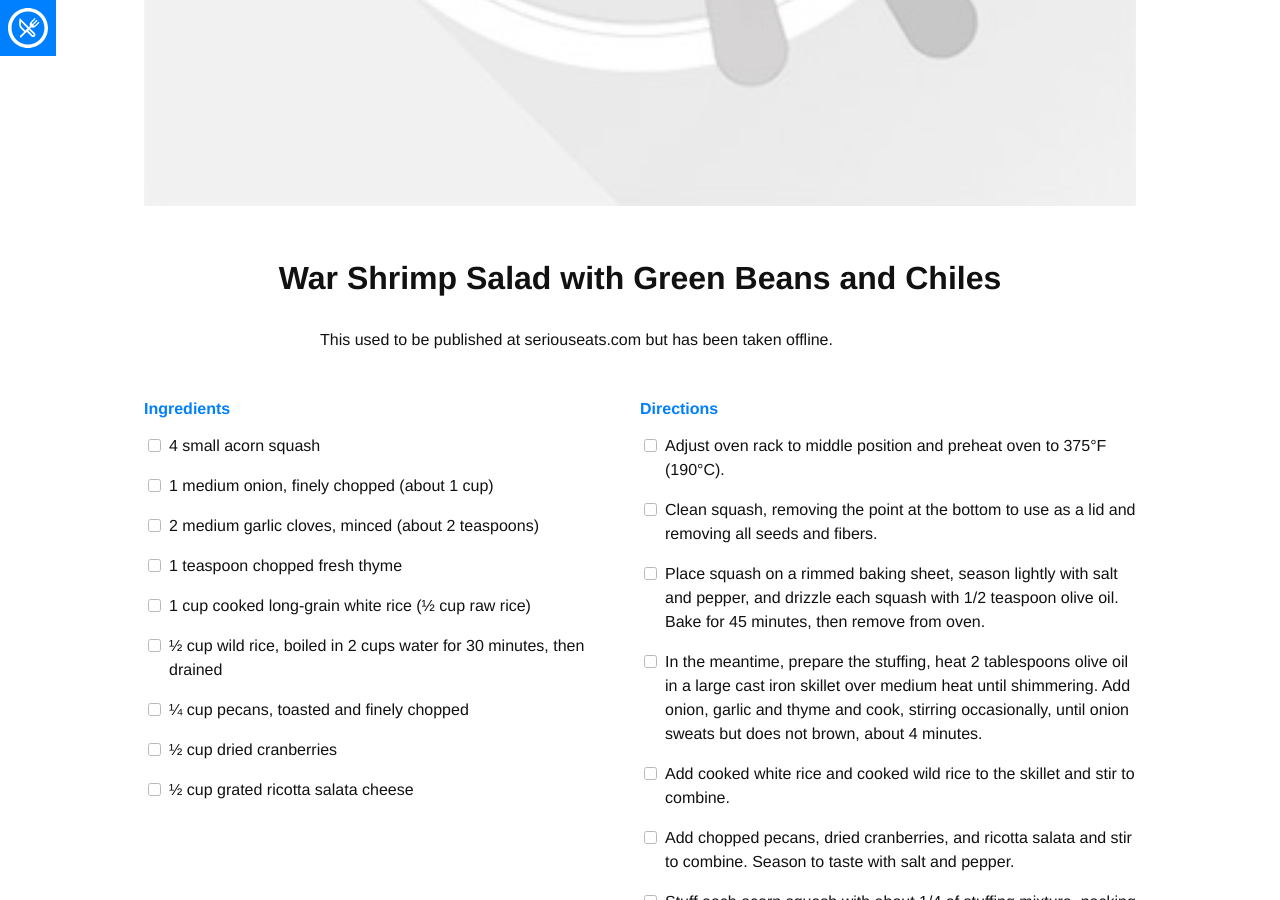
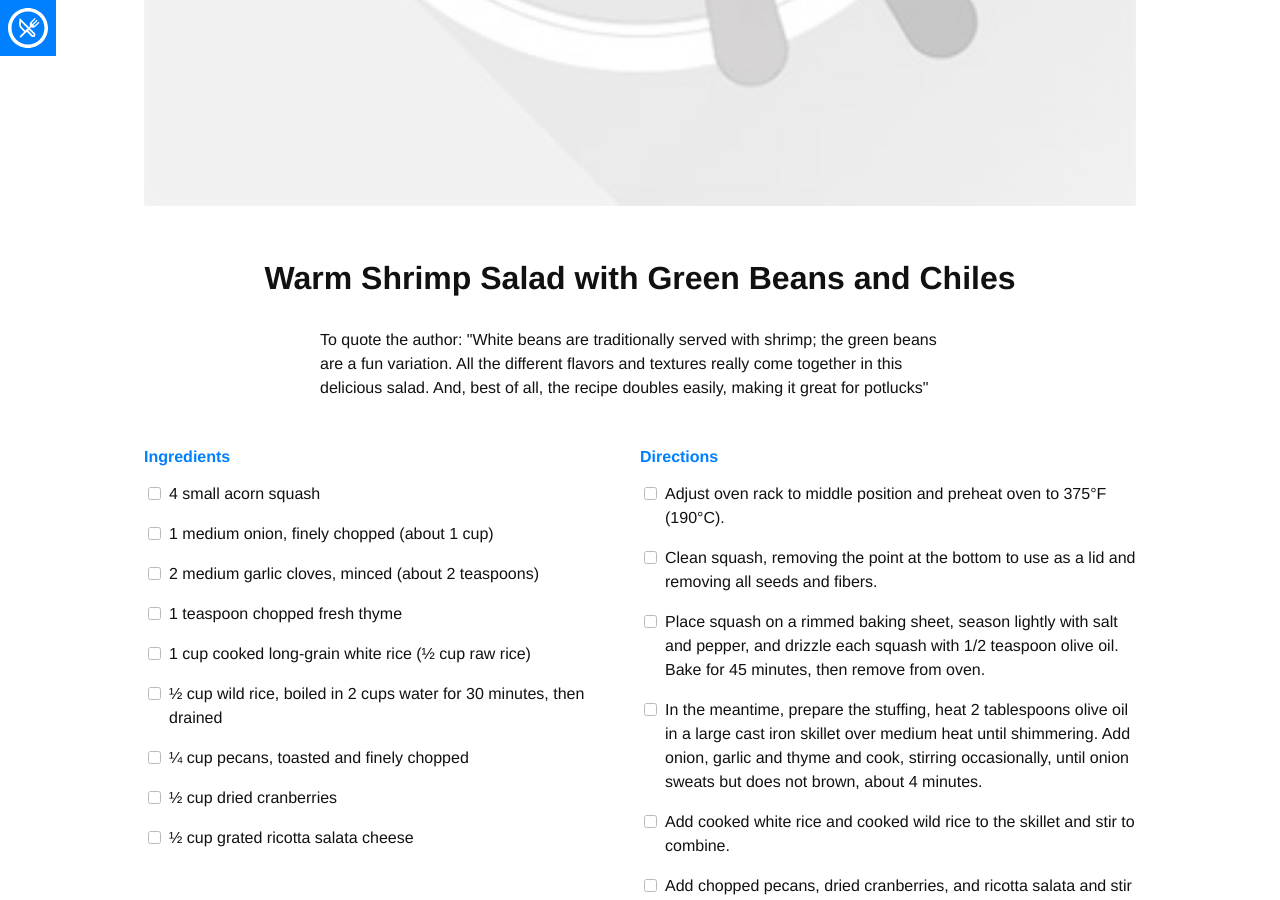
Before and after one commit to edinel/recipes, a Jekyll site: the page built from _recipes/WarmedShrimpSalad.md, in a window 1280 px wide and 900 px high, scrolled down 802 px. Built offline with Jekyll 4.4.1, drawn with Linux system fonts in a browser that asks for light colours; nearby versions of some CDN libraries; some web fonts are replaced.

Commit message:
Updating description in the rebuilt shrimp.

```diff
--- a/_recipes/WarmedShrimpSalad.md
+++ b/_recipes/WarmedShrimpSalad.md
@@ -1,6 +1,6 @@
 ---
 layout: recipe
-title:  "War Shrimp Salad with Green Beans and Chiles"
+title:  "Warm Shrimp Salad with Green Beans and Chiles"
 image: default.jpg
 tags: Italian, seafood, main, appetizer, shrimp
 
@@ -27,4 +27,4 @@ directions:
 - "Drizzle each squash with 1/2 teaspoon olive oil and bake until squash is tender and stuffing browns slightly, about 40 minutes."
 
 ---
-This used to be published at seriouseats.com but has been taken offline.
+To quote the author: \"White beans are traditionally served with shrimp; the green beans are a fun variation.  All the different flavors and textures really come together in this delicious salad.  And, best of all, the recipe doubles easily, making it great for potlucks\"
```
